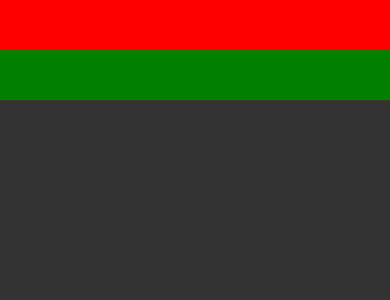
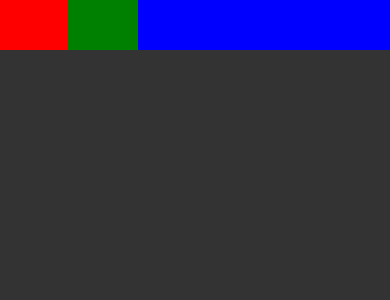
Before and after one commit to P-MBD/reactapp, a React Native app: screen / in a window 390 px wide. Shown: the top 300 px of the page. Built offline with nearby package versions, Linux system fonts and the light colour scheme.

Commit message:
10. Flexgrow-Flex Shrink-Flexbasic

```diff
--- a/App.tsx
+++ b/App.tsx
@@ -18,14 +18,15 @@ const App= ()=>{
 
   return (
     /* <View style={{flex:1, backgroundColor:'#333', justifyContent:'flex-start',flexDirection:'row-reverse'}}>*/
-    <View style={{flex:1, backgroundColor:'#333', justifyContent:'flex-start',flexDirection:'column', alignItems:'stretch'}}>
+    <View style={{flex:1, backgroundColor:'#333', justifyContent:'flex-start',flexDirection:'row'}}>
 
      { /*<View  style={{flex:1, height:50, backgroundColor:'red'}}></View>
       <View  style={{flex:3,height:50, backgroundColor:'green'}}></View>*/}
      { /*<Text style={{color:'#fff'}}>Hello React Native Developer </Text>*/}
 
-      <View  style={{ height:50, backgroundColor:'red'}}></View>
-      <View  style={{height:50, backgroundColor:'green'}}></View>
+      <View  style={{flexGrow:1, flexShrink:1, flexBasis:100,  height:50, backgroundColor:'red'}}></View>
+      <View  style={{flexGrow:2,flexShrink:2, flexBasis:200,height:50, backgroundColor:'green'}}></View>
+      <View  style={{flexGrow:3,flexShrink:0.5, flexBasis:300,height:50, backgroundColor:'blue'}}></View>
 
     </View>
     )
```
